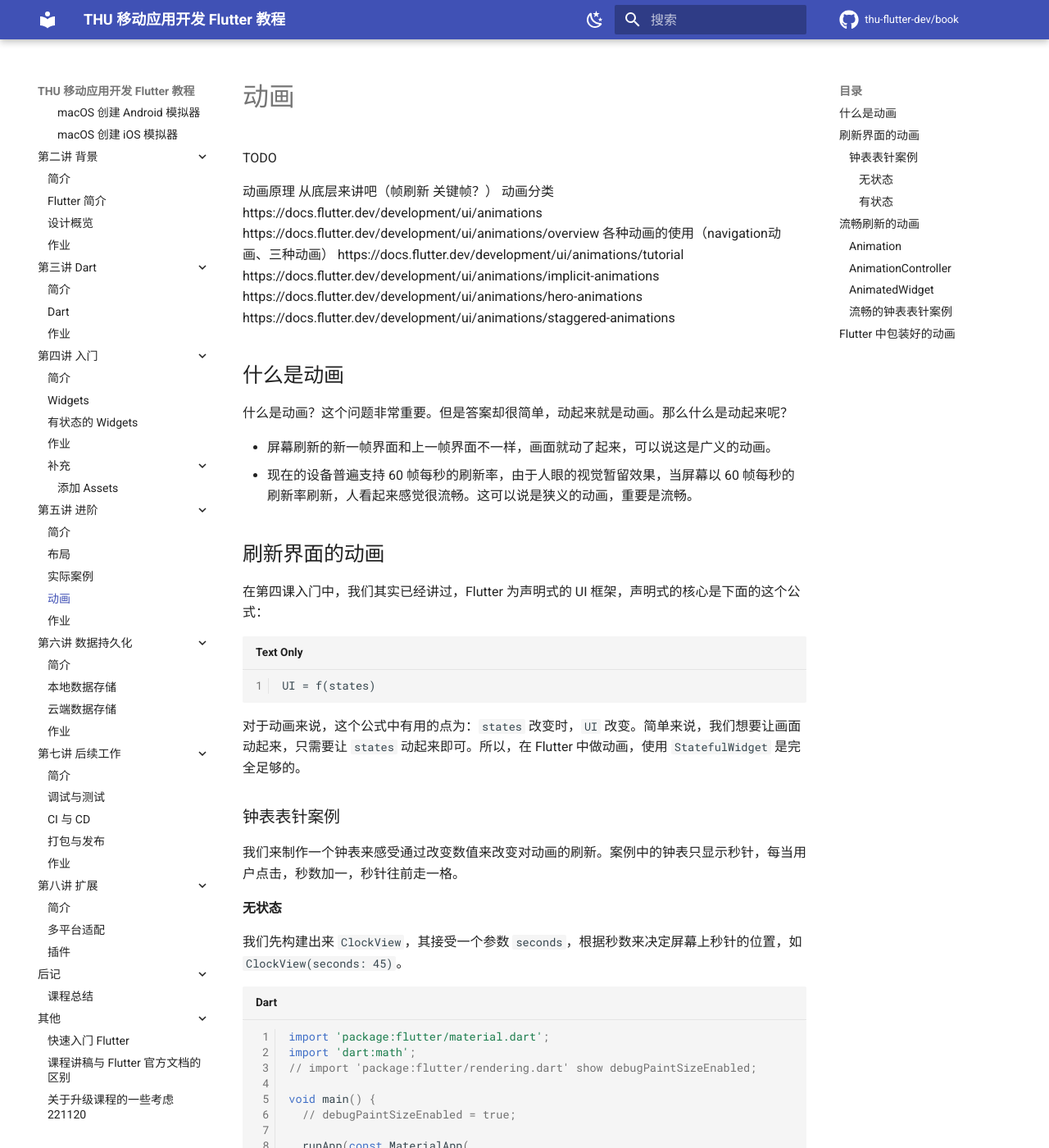
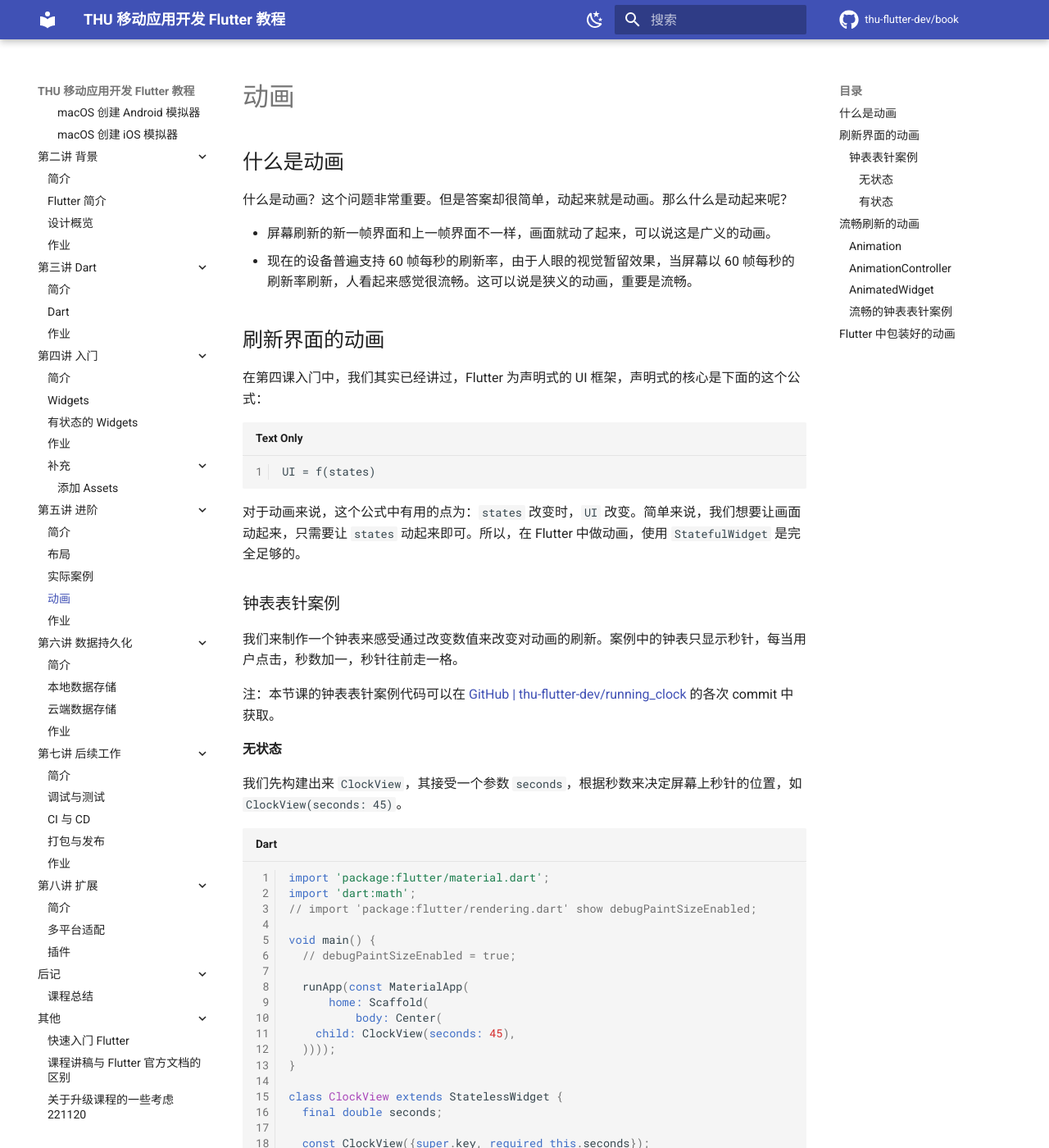
Before and after one commit to thu-mobile-dev/book, an MkDocs documentation site: the page built from docs/LECTURE/5/main-animation.md, in a window 1280 px wide and 1400 px high. Shown: the whole window at 82% size. Built offline with MkDocs 1.6.1 and Material for MkDocs 9.7.7, drawn with Linux system fonts in a browser that asks for light colours; comment, search, counter and statistics services are not loaded; some of the changed text lies outside the part shown.

Commit message:
add github links

```diff
--- a/docs/LECTURE/5/main-animation.md
+++ b/docs/LECTURE/5/main-animation.md
@@ -1,16 +1,4 @@
 # 动画
-
-TODO
-
-动画原理 从底层来讲吧（帧刷新 关键帧？）
-动画分类
-    https://docs.flutter.dev/development/ui/animations
-    https://docs.flutter.dev/development/ui/animations/overview
-各种动画的使用（navigation动画、三种动画）
-    https://docs.flutter.dev/development/ui/animations/tutorial
-    https://docs.flutter.dev/development/ui/animations/implicit-animations
-    https://docs.flutter.dev/development/ui/animations/hero-animations
-    https://docs.flutter.dev/development/ui/animations/staggered-animations
 
 ## 什么是动画
 
@@ -32,6 +20,8 @@
 ### 钟表表针案例
 
 我们来制作一个钟表来感受通过改变数值来改变对动画的刷新。案例中的钟表只显示秒针，每当用户点击，秒数加一，秒针往前走一格。
+
+注：本节课的钟表表针案例代码可以在 [GitHub | thu-flutter-dev/running_clock](https://github.com/thu-flutter-dev/running_clock) 的各次 commit 中获取。
 
 #### 无状态
 
@@ -363,3 +353,13 @@
 ## Flutter 中包装好的动画
 
 TODO 主要再看一下官网的 tutorial，那个里面都是很常用的动画。可以尝试用 RotationTransition 来让案例更简单。或者 Implicit 什么的直接作用于 setState 更好。
+
+- 动画原理 从底层来讲吧（帧刷新 关键帧？）
+- 动画分类
+    - https://docs.flutter.dev/development/ui/animations
+    - https://docs.flutter.dev/development/ui/animations/overview
+- 各种动画的使用（navigation动画、三种动画）
+    - https://docs.flutter.dev/development/ui/animations/tutorial
+    - https://docs.flutter.dev/development/ui/animations/implicit-animations
+    - https://docs.flutter.dev/development/ui/animations/hero-animations
+    - https://docs.flutter.dev/development/ui/animations/staggered-animations
--- a/mkdocs.yml
+++ b/mkdocs.yml
@@ -51,7 +51,7 @@
     - LECTURE/7/introduction.md
     - LECTURE/7/main-debug-and-test.md
     - LECTURE/7/main-ci-and-cd.md
-    - LECTURE/7/main-publish.md
+    - LECTURE/7/main-release.md
     - LECTURE/7/homework.md
   - 第八讲 扩展:
     - LECTURE/8/introduction.md
```
Also changed, not shown: docs/LECTURE/1/main-todoapp.md (+2 -0 lines), docs/LECTURE/7/main-release.md (renamed from docs/LECTURE/7/main-publish.md).
